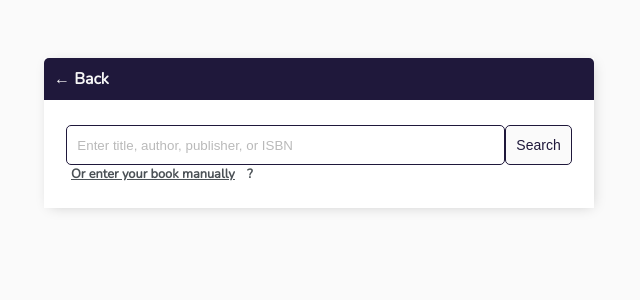
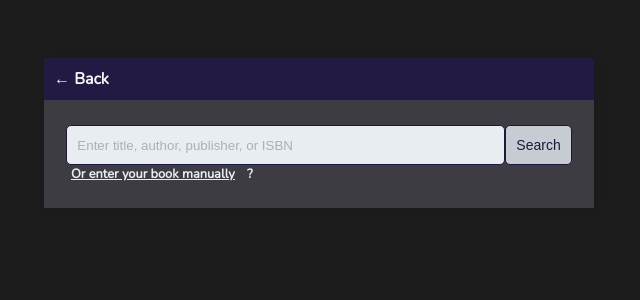
Before and after one commit to ethan-pt/reading_tracker, a Django app: page /book-search/ in a window 1280 px wide. Shown: the top 300 px of the page, without its empty margins (321-961 px from the left). Run offline with Django 4.2, Linux system fonts and the light colour scheme; the visitor is signed in with stand-in values (Sample User, id 1); parts of the project's set-up code (start-up, migrations or seed data) failed here and were passed over.

Commit message:
use darker color themes, remove unused rules

```diff
--- a/reading_tracker/static/css/styles.css
+++ b/reading_tracker/static/css/styles.css
@@ -1,34 +1,26 @@
 body {
-    background-color: #FAFAFA;
+    background-color: #1c1c1c;
     font-family: 'Nunito', sans-serif;
     padding-top: 50px;
 }
 
 h1, h2, h3, h4, h5, h6 {
     font-family: 'Raleway', sans-serif;
+    color: #ffffff;
 }
 
-a, p, td {
-    color: #4b5156;
+a, p {
+    color: #e7edf1;
     font-weight: 600;
-}
-
-table {
-    width: 100%;
-    padding: 10px 20px;
-    border-top: 1px solid #dfe4ea;
-}
-
-tbody {
-    text-align: center;
 }
 
 .container {
     max-width: 550px;
     margin: auto;
-    background-color: #fff;
+    background-color: #3e3c43;
     -webkit-box-shadow: 2px 2px 13px -4px rgba(0, 0, 0, 0.21);
     box-shadow: 2px 2px 13px -4px rgba(0, 0, 0, 0.21);
+    border-radius: 5px 5px 0 0;
 }
 
 input {
@@ -45,8 +37,8 @@ textarea {
     justify-content: space-between;
     color: #fff;
     padding: 10px;
-    border-radius: 5px 5px 0 0;
-    background-color: #1f183b;
+    border-radius: inherit;
+    background-color: #221a42;
 }
 
 .header-bar a {
@@ -172,6 +153,7 @@ input[type=password],
 input[type=number],
 textarea,
 select {
+    background-color: #e7edf1;
     border: 1px solid #1f183b;
     border-radius: 5px;
     padding: 10px;
@@ -194,7 +176,7 @@ ul.errorlist {
 
 .button {
     border: 1px solid #1f183b;
-    background-color: #FAFAFA;
+    background-color: #c6ccd1;
     color: #1f183b;
     padding: 10px;
     font-size: 14px;
```
Also changed, not shown: other parts of reading_tracker/static/css/styles.css (+11 -18 lines).
